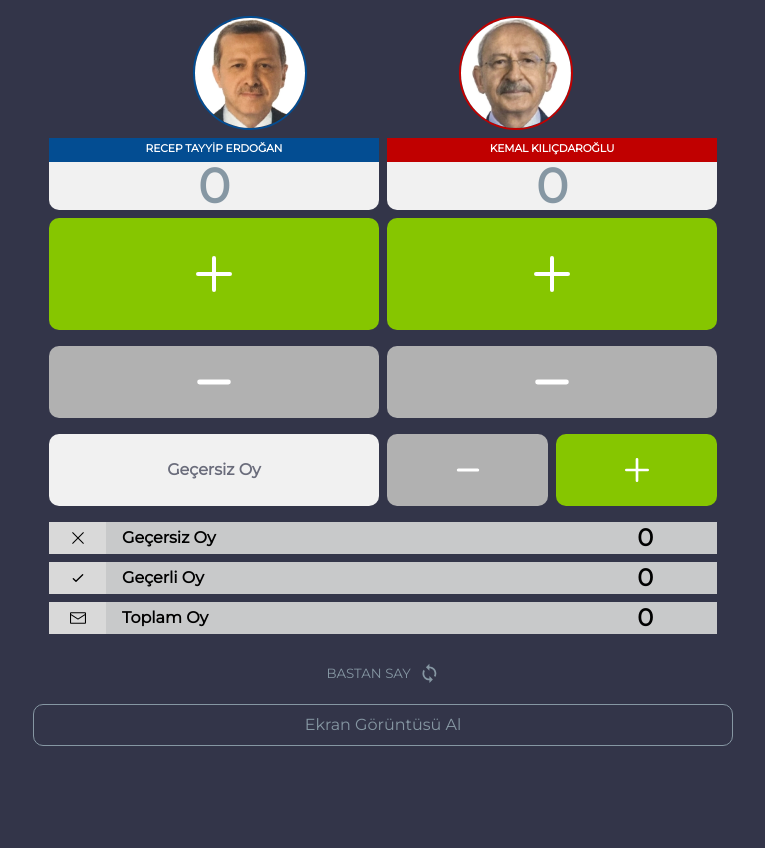
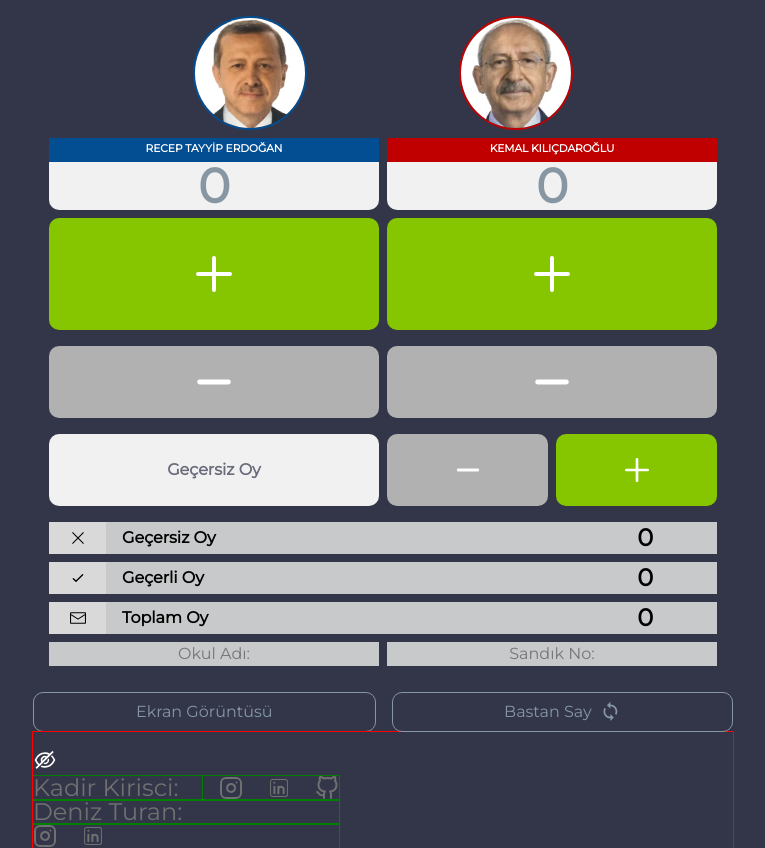
Before and after one commit to K2adir/oySay, a React (Vite) app: page / in a window 1280 px wide. Shown: the whole page, without its empty margins (257-1022 px from the left). Before the commit the page ends 808 px from the top, so only its background shows below. Built offline with nearby package versions, Linux system fonts and the light colour scheme.

Commit message:
credit - aligment left

```diff
--- a/src/App.jsx
+++ b/src/App.jsx
@@ -1,5 +1,5 @@
 import { Fragment, useRef } from "react";
-import "./App.css";
+import "./App.scss";
 import Credits from "./components/Credits/Credits";
 // import Candidates from "./components/Candidates";
 import Profile from "./components/Profile/Profile";
@@ -10,13 +10,14 @@
 import VoteCounter from "./components/VoteCounter/VoteCounter";
 import { VoteProvider } from "./context/VoteContext";
 import exportAsImage from "./utils/exportAsImage";
+import Inputs from "./components/Inputs/Inputs";
 
+//
 function App() {
   const exportRef = useRef();
 
   return (
-    <div className="app" >
-
+    <div className="app">
       <VoteProvider>
         <div ref={exportRef} className="imageWrapper">
           <Profile />
@@ -25,16 +26,19 @@
 
           <VoidVote />
           <Scores />
+          <Inputs />
         </div>
-        <Reset />
+        <div className="reset__shot">
+          <button
+            onClick={() => exportAsImage(exportRef.current, "oysayimi")}
+            className="exportasimage reset__button"
+          >
+            Ekran Görüntüsü
+          </button>
+          <Reset />
+        </div>
       </VoteProvider>
-
-
-
-      <button onClick={() => exportAsImage(exportRef.current, "oysayimi")} className="exportasimage">
-        Ekran Görüntüsü Al
-      </button>
-
+      <Credits />
     </div>
   );
 }
--- a/src/App.css
+++ b/src/App.scss
@@ -43,19 +43,20 @@
 }
 
 .imageWrapper {
-  padding-bottom: 12px;
+  padding-bottom: 1rem;
   background-color: #333549;
 }
 
 .exportasimage {
+  height: 2.5rem;
   cursor: pointer;
   margin-top: 10px;
   width: 100%;
-  padding: 12px 0;
+
   background: transparent;
   border: 1px solid #8697a3;
   border-radius: 10px;
-  font-size: 16px;
+  font-size: 1rem;
   color: #8697a3;
 }
 
@@ -66,3 +67,11 @@
   transition-duration: 150ms;
   color: #ccc;
 }
+
+.reset__shot {
+  display: flex;
+  justify-content: center;
+  align-items: center;
+
+  gap: 1rem;
+}
--- a/src/components/Credits/Credits.jsx
+++ b/src/components/Credits/Credits.jsx
@@ -2,26 +2,43 @@
 import "./Credits.scss";
 import { AiOutlineEye } from "react-icons/ai";
 import { AiOutlineEyeInvisible } from "react-icons/ai";
+import { FiGithub } from "react-icons/fi";
+import { FiInstagram } from "react-icons/fi";
+import { CiLinkedin } from "react-icons/ci";
 
 const Credits = () => {
   const [showCredits, setShowCredits] = useState(false);
+
   return (
     <div className="credits__container">
       <button
-        className={showCredits === true ? "credits_btn_up" : "credits_btn_down"}
-        onClick={(e) => {
-          setShowCredits(!showCredits);
-        }}
+        className={showCredits ? "credits_btn_up" : "credits_btn_down"}
+        onClick={() => setShowCredits(!showCredits)}
       >
-        {showCredits === false ? <AiOutlineEye /> : <AiOutlineEyeInvisible />}
+        {showCredits ? <AiOutlineEye /> : <AiOutlineEyeInvisible />}
       </button>
       <div
-        className={
-          showCredits === true ? "credits__content" : "credits__content_hide"
-        }
+        className={showCredits ? "credits__content" : "credits__content_hide"}
       >
-        <p>Kadir Kirisci: Code</p>
-        <p>Deniz Turan: UI/UX</p>
+        <p>
+          <span>
+            Kadir Kirisci:
+            <span className="credit__icon">
+              <FiInstagram />
+              <CiLinkedin />
+              <FiGithub />
+            </span>
+          </span>
+        </p>
+        <p>
+          <span>Deniz Turan:</span>
+        </p>
+        <p>
+          <span className="credit__icon">
+            <FiInstagram />
+            <CiLinkedin />
+          </span>
+        </p>
       </div>
     </div>
   );
--- a/src/components/Credits/Credits.scss
+++ b/src/components/Credits/Credits.scss
@@ -5,18 +5,39 @@
   align-items: start;
   justify-content: start;
   color: #707070;
+  font-size: 1.5rem;
+  outline: 1px solid red;
+
   button {
     font-size: 1.5rem;
     border: none;
     background: none;
     color: white;
   }
+
+  .credits__content {
+    display: none;
+  }
+
+  p {
+    margin: 0;
+
+    span {
+      outline: 1px solid green;
+      display: flex;
+      justify-content: start;
+      align-items: center;
+      gap: 1.5rem;
+      font-size: 1.5rem;
+      color: #707070;
+
+      svg {
+        height: 1.5rem;
+        width: 1.5rem;
+      }
+      .credit__icon {
+        padding-left: 1rem;
+      }
+    }
+  }
 }
-
-.credits_btn_up .credits__content {
-  display: block;
-}
-
-.credits__content {
-  display: none;
-}
--- /dev/null
+++ b/src/components/Inputs/Inputs.jsx
@@ -0,0 +1,13 @@
+import "./Inputs.scss";
+import React from "react";
+
+const Inputs = () => {
+  return (
+    <div className="dashboard__container input__container">
+      <input placeholder="Okul Adı:" />
+      <input placeholder="Sandık No:" />
+    </div>
+  );
+};
+
+export default Inputs;
--- /dev/null
+++ b/src/components/Inputs/Inputs.scss
@@ -0,0 +1,17 @@
+.input__container {
+  width: 100%;
+
+  display: flex;
+  justify-content: center;
+  align-items: center;
+
+  input {
+    font-size: 1rem;
+    background-color: #c8c9ca;
+    text-align: center;
+    // border-radius: 10px;
+    width: 100%;
+    border: none;
+    height: 1.5rem;
+  }
+}
--- a/src/components/Reset/Reset.jsx
+++ b/src/components/Reset/Reset.jsx
@@ -19,7 +19,7 @@
     <section className="reset__container">
       <div className="reset__back">
         <button onClick={handleReset} className="reset__button">
-          BASTAN SAY
+          Bastan Say
           <span>
             <MdLoop />
           </span>
--- a/src/components/Reset/Reset.scss
+++ b/src/components/Reset/Reset.scss
@@ -1,14 +1,12 @@
 .reset__container {
   width: 100% !important;
   position: relative;
-  padding-top: 0.5rem;
+  padding-top: 10px;
 }
+
 .reset__back {
   height: 2.5rem;
 
-  width: 100% !important;
-  //   transform: translate(-1rem, 0%);
-  //   outline: 1px solid white;
   display: flex;
   justify-content: center;
 
@@ -17,16 +15,23 @@
     display: flex;
     justify-content: center;
     align-items: center;
-    border-radius: 0;
-    border: none;
+    border-radius: 10px;
+    border: 1px solid #8697a3;
     width: 100%;
     gap: 0.5rem;
+    font-size: 1rem;
     color: #8697a3;
-    background-color: #333549;
+    background: transparent;
+
     span {
       display: flex;
       font-size: 1.3rem;
-      //   outline: 1px dashed darkblue;
     }
   }
 }
+
+.reset__button:hover {
+  border: 1px solid #ccc;
+  transition: all 150ms cubic-bezier(0.4, 0, 0.2, 1);
+  color: #ccc;
+}
--- a/src/components/VoteCounter/VoteCounter.scss
+++ b/src/components/VoteCounter/VoteCounter.scss
@@ -1,12 +1,10 @@
 .voteCounter {
-  // can. name
   color: #ffff;
   font-size: 0.8rem;
   text-align: center;
   justify-content: center;
   width: 42vw;
 
-  //
   .voteCounter_name {
     padding: 3px 0;
     height: 1.5rem;
@@ -14,28 +12,29 @@
     display: flex;
     justify-content: center;
     align-items: center;
+
     h5 {
-      // can name text
-      // padding: 4px 5px;
       line-height: 1;
     }
+
     &.recep {
       background-color: #034d92;
     }
   }
-  //
 
   .voteAmount {
-    display: flex;
-    justify-content: center;
-    align-content: center;
-    text-align: center;
     background-color: #f1f1f1;
     border-radius: 0px 0px 10px 10px;
+    display: table;
+    width: 100%;
 
     h4 {
       font-size: 3rem;
       color: #8697a3;
+      margin: 0;
+      display: table-cell;
+      vertical-align: middle;
+      text-align: center;
     }
   }
 }
```
